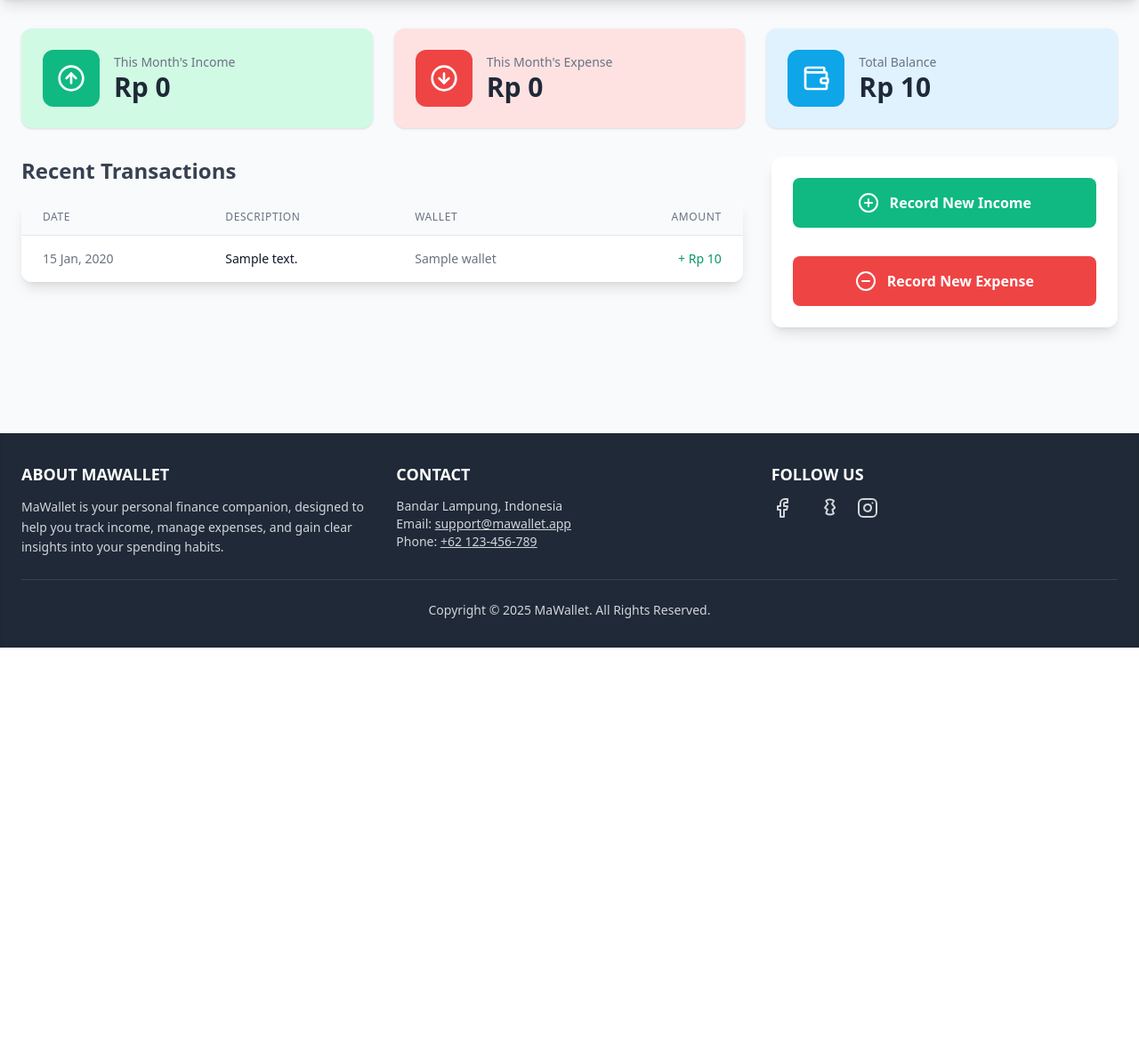
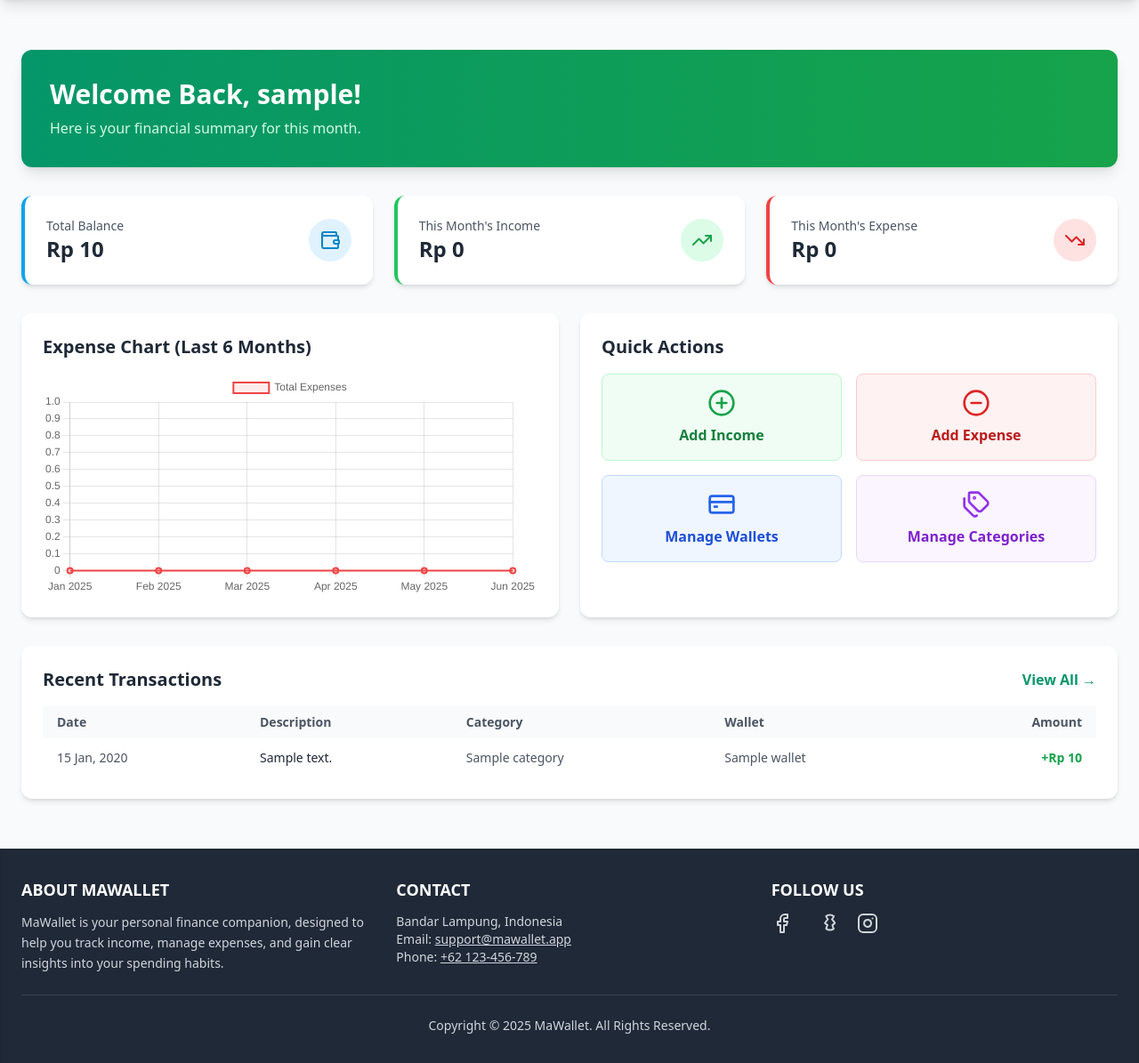
Before and after one commit to N4thhh/Projeck_WebPrak, a PHP site: page /Projeck_WebPrak/views/dashboard.php in a window 1280 px wide. Shown: the part 72-1267 px from the top of the page at 89% size. Before the commit the page ends 800 px from the top, so only its background shows below. Run offline with PHP 8.4, Linux system fonts and the light colour scheme; the visitor is signed in with stand-in values (Sample User, id 1); tables that the repository leaves empty hold one stand-in row (values such as "Sample post"); some libraries are stand-ins or nearby versions.

Commit message:
update dashboard

```diff
--- a/views/dashboard.php
+++ b/views/dashboard.php
@@ -1,8 +1,7 @@
 <?php
 $page_title = 'Dashboard';
-require_once __DIR__ . '/../includes/header.php';
+require_once __DIR__. '/../includes/header.php';
 
-// Security Check
 if (!$is_logged_in) {
     header("Location: " . $base_url . "/auth/login.php");
     exit();
@@ -13,89 +12,116 @@ require_once __DIR__ . '/../functions/wallet_functions.php';
 require_once __DIR__ . '/../functions/transaction_functions.php';
 
 $total_balance = getTotalBalance($conn, $user_id);
-$total_income = getCurrentMonthTotal($conn, $user_id, 'income');
-$total_expense = getCurrentMonthTotal($conn, $user_id, 'expense');
+$monthly_income = getCurrentMonthTotal($conn, $user_id, 'income');
+$monthly_expense = getCurrentMonthTotal($conn, $user_id, 'expense');
+$chart_info = getExpenseChartData($conn, $user_id);
 $recent_transactions = getRecentTransactions($conn, $user_id, 5);
-
 ?>
 
-<div class="grid grid-cols-1 md:grid-cols-3 gap-6 mb-8">
-    <div class="bg-emerald-100 p-6 rounded-xl flex items-center space-x-4 shadow">
-        <div class="bg-emerald-500 p-4 rounded-xl"><i data-lucide="arrow-up-circle" class="h-8 w-8 text-white"></i></div>
-        <div>
-            <p class="text-gray-500 text-sm">This Month's Income</p>
-            <p class="text-3xl font-bold text-gray-800">Rp <?= number_format($total_income, 0, ',', '.'); ?></p>
+<div class="max-w-7xl mx-auto py-6">
+    <div class="bg-gradient-to-r from-emerald-600 to-green-600 text-white p-8 rounded-xl shadow-lg mb-8">
+        <h1 class="text-3xl font-bold mb-2">Welcome Back, <?= htmlspecialchars($username) ?>!</h1>
+        <p class="text-emerald-100">Here is your financial summary for this month.</p>
+    </div>
+
+    <div class="grid grid-cols-1 md:grid-cols-3 gap-6 mb-8">
+        <div class="bg-white p-6 rounded-xl shadow-md border-l-4 border-sky-500">
+            <div class="flex items-center justify-between">
+                <div><p class="text-gray-600 text-sm font-medium">Total Balance</p><p class="text-2xl font-bold text-gray-800">Rp <?= number_format($total_balance, 0, ',', '.') ?></p></div>
+                <div class="bg-sky-100 p-3 rounded-full"><i data-lucide="wallet" class="h-6 w-6 text-sky-600"></i></div>
+            </div>
+        </div>
+        <div class="bg-white p-6 rounded-xl shadow-md border-l-4 border-green-500">
+            <div class="flex items-center justify-between">
+                <div><p class="text-gray-600 text-sm font-medium">This Month's Income</p><p class="text-2xl font-bold text-gray-800">Rp <?= number_format($monthly_income, 0, ',', '.') ?></p></div>
+                <div class="bg-green-100 p-3 rounded-full"><i data-lucide="trending-up" class="h-6 w-6 text-green-600"></i></div>
+            </div>
+        </div>
+        <div class="bg-white p-6 rounded-xl shadow-md border-l-4 border-red-500">
+             <div class="flex items-center justify-between">
+                <div><p class="text-gray-600 text-sm font-medium">This Month's Expense</p><p class="text-2xl font-bold text-gray-800">Rp <?= number_format($monthly_expense, 0, ',', '.') ?></p></div>
+                <div class="bg-red-100 p-3 rounded-full"><i data-lucide="trending-down" class="h-6 w-6 text-red-600"></i></div>
+            </div>
         </div>
     </div>
-    <div class="bg-red-100 p-6 rounded-xl flex items-center space-x-4 shadow">
-        <div class="bg-red-500 p-4 rounded-xl"><i data-lucide="arrow-down-circle" class="h-8 w-8 text-white"></i></div>
-        <div>
-            <p class="text-gray-500 text-sm">This Month's Expense</p>
-            <p class="text-3xl font-bold text-gray-800">Rp <?= number_format($total_expense, 0, ',', '.'); ?></p>
+
+    <div class="grid grid-cols-1 lg:grid-cols-2 gap-6 mb-8">
+        <div class="bg-white p-6 rounded-xl shadow-md">
+            <h3 class="text-xl font-bold text-gray-800 mb-4">Expense Chart (Last 6 Months)</h3>
+            <div class="relative" style="height:250px">
+                <canvas id="expenseChart"></canvas>
+            </div>
+        </div>
+        <div class="bg-white p-6 rounded-xl shadow-md">
+            <h3 class="text-xl font-bold text-gray-800 mb-4">Quick Actions</h3>
+
+            <div class="grid grid-cols-2 gap-4">
+                <a href="<?= $base_url ?>/views/incomes.php" class="flex flex-col items-center justify-center bg-green-50 hover:bg-green-100 border border-green-200 p-4 rounded-lg text-center transition"><i data-lucide="plus-circle" class="h-8 w-8 text-green-600 mb-2"></i><p class="text-green-700 font-semibold">Add Income</p></a>
+                <a href="<?= $base_url ?>/views/expenses.php" class="flex flex-col items-center justify-center bg-red-50 hover:bg-red-100 border border-red-200 p-4 rounded-lg text-center transition"><i data-lucide="minus-circle" class="h-8 w-8 text-red-600 mb-2"></i><p class="text-red-700 font-semibold">Add Expense</p></a>
+                <a href="<?= $base_url ?>/views/wallets/manage_wallets.php" class="flex flex-col items-center justify-center bg-blue-50 hover:bg-blue-100 border border-blue-200 p-4 rounded-lg text-center transition"><i data-lucide="credit-card" class="h-8 w-8 text-blue-600 mb-2"></i><p class="text-blue-700 font-semibold">Manage Wallets</p></a>
+                <a href="<?= $base_url ?>/views/categories.php" class="flex flex-col items-center justify-center bg-purple-50 hover:bg-purple-100 border border-purple-200 p-4 rounded-lg text-center transition"><i data-lucide="tags" class="h-8 w-8 text-purple-600 mb-2"></i><p class="text-purple-700 font-semibold">Manage Categories</p></a>
+            </div>
         </div>
     </div>
-    <div class="bg-sky-100 p-6 rounded-xl flex items-center space-x-4 shadow">
-        <div class="bg-sky-500 p-4 rounded-xl"><i data-lucide="wallet" class="h-8 w-8 text-white"></i></div>
-        <div>
-            <p class="text-gray-500 text-sm">Total Balance</p>
-            <p class="text-3xl font-bold text-gray-800">Rp <?= number_format($total_balance, 0, ',', '.'); ?></p>
-        </div>
-    </div>
-</div>
 
-<div class="grid grid-cols-1 lg:grid-cols-6 gap-8">
-
-    <div class="lg:col-span-4">
-        <h2 class="text-2xl font-bold text-gray-700 mb-4">Recent Transactions</h2>
-        <div class="bg-white rounded-xl shadow-lg overflow-x-auto">
-            <table class="min-w-full divide-y divide-gray-200">
+    <div class="bg-white p-6 rounded-xl shadow-md">
+        <div class="flex justify-between items-center mb-4"><h3 class="text-xl font-bold text-gray-800">Recent Transactions</h3><a href="<?= $base_url ?>/views/history.php" class="text-emerald-600 hover:text-emerald-700 font-semibold">View All →</a></div>
+        <div class="overflow-x-auto">
+            <table class="min-w-full text-sm">
                 <thead class="bg-gray-50">
                     <tr>
-                        <th class="px-6 py-3 text-left text-xs font-medium text-gray-500 uppercase tracking-wider">Date</th>
-                        <th class="px-6 py-3 text-left text-xs font-medium text-gray-500 uppercase tracking-wider">Description</th>
-                        <th class="px-6 py-3 text-left text-xs font-medium text-gray-500 uppercase tracking-wider">Wallet</th>
-                        <th class="px-6 py-3 text-right text-xs font-medium text-gray-500 uppercase tracking-wider">Amount</th>
+                        <th class="px-4 py-2 text-left font-semibold text-gray-600">Date</th>
+                        <th class="px-4 py-2 text-left font-semibold text-gray-600">Description</th>
+                        <th class="px-4 py-2 text-left font-semibold text-gray-600">Category</th>
+                        <th class="px-4 py-2 text-left font-semibold text-gray-600">Wallet</th>
+                        <th class="px-4 py-2 text-right font-semibold text-gray-600">Amount</th>
                     </tr>
                 </thead>
-                <tbody class="bg-white divide-y divide-gray-200">
+                <tbody class="divide-y divide-gray-200">
                     <?php if (!empty($recent_transactions)): ?>
                         <?php foreach ($recent_transactions as $transaction): ?>
                             <tr class="hover:bg-gray-50">
-                                <td class="px-6 py-4 whitespace-nowrap text-sm text-gray-500"><?= date("d M, Y", strtotime($transaction['transaction_date'])); ?></td>
-                                <td class="px-6 py-4 whitespace-nowrap text-sm font-medium text-gray-900"><?= htmlspecialchars($transaction['description']); ?></td>
-                                <td class="px-6 py-4 whitespace-nowrap text-sm text-gray-500"><?= htmlspecialchars($transaction['wallet_name']); ?></td>
-                                <td class="px-6 py-4 whitespace-nowrap text-sm font-medium text-right <?= $transaction['type'] === 'income' ? 'text-emerald-600' : 'text-red-600'; ?>">
-                                    <?= ($transaction['type'] === 'income' ? '+' : '-') . ' Rp ' . number_format($transaction['amount'], 0, ',', '.'); ?>
+                                <td class="px-4 py-3 text-gray-600"><?= date('d M, Y', strtotime($transaction['transaction_date'])) ?></td>
+                                <td class="px-4 py-3 font-medium text-gray-800"><?= htmlspecialchars($transaction['description']) ?></td>
+                                <td class="px-4 py-3 text-gray-600"><?= htmlspecialchars($transaction['category_name']) ?></td>
+                                <td class="px-4 py-3 text-gray-600"><?= htmlspecialchars($transaction['wallet_name']) ?></td>
+                                <td class="px-4 py-3 text-right font-semibold <?= $transaction['type'] == 'income' ? 'text-green-600' : 'text-red-600' ?>">
+                                    <?= $transaction['type'] == 'income' ? '+' : '-' ?>Rp <?= number_format($transaction['amount'], 0, ',', '.') ?>
                                 </td>
                             </tr>
                         <?php endforeach; ?>
                     <?php else: ?>
-                        <tr>
-                            <td colspan="4" class="text-center py-10 text-gray-500">No recent transactions found.</td>
-                        </tr>
+                        <tr><td colspan="5" class="text-center py-6 text-gray-500 italic">No transactions recorded yet.</td></tr>
                     <?php endif; ?>
                 </tbody>
             </table>
         </div>
     </div>
-
-    <div class="lg:col-span-2">
-        <div class="bg-white rounded-xl shadow-lg p-6 space-y-8">
-            <a href="<?= $base_url ?>/views/incomes.php" class="w-full flex items-center justify-center bg-emerald-500 hover:bg-emerald-600 text-white font-bold py-4 px-4 rounded-lg transition duration-300">
-                <i data-lucide="plus-circle" class="h-6 w-6 mr-3"></i>
-                Record New Income
-            </a>
-
-            <a href="<?= $base_url ?>/views/expenses.php" class="w-full flex items-center justify-center bg-red-500 hover:bg-red-600 text-white font-bold py-4 px-4 rounded-lg transition duration-300">
-                <i data-lucide="minus-circle" class="h-6 w-6 mr-3"></i>
-                Record New Expense
-            </a>
-        </div>
-    </div>
-
 </div>
 
+<script src="https://cdn.jsdelivr.net/npm/chart.js"></script>
+<script>
+    const ctx = document.getElementById('expenseChart').getContext('2d');
+    const expenseChart = new Chart(ctx, {
+        type: 'line',
+        data: {
+            labels: <?= json_encode($chart_info['labels']) ?>,
+            datasets: [{
+                label: 'Total Expenses',
+                data: <?= json_encode($chart_info['data']) ?>,
+                borderColor: 'rgb(239, 68, 68)',
+                backgroundColor: 'rgba(239, 68, 68, 0.1)',
+                borderWidth: 2,
+                fill: true,
+                tension: 0.4
+            }]
+        },
+        options: {
+            responsive: true,
+            maintainAspectRatio: false,
+            scales: { y: { beginAtZero: true } }
+        }
+    });
+</script>
 
-<?php
-require_once __DIR__ . '/../includes/footer.php';
-?>
+<?php require_once __DIR__ . '/../includes/footer.php';?>
```
